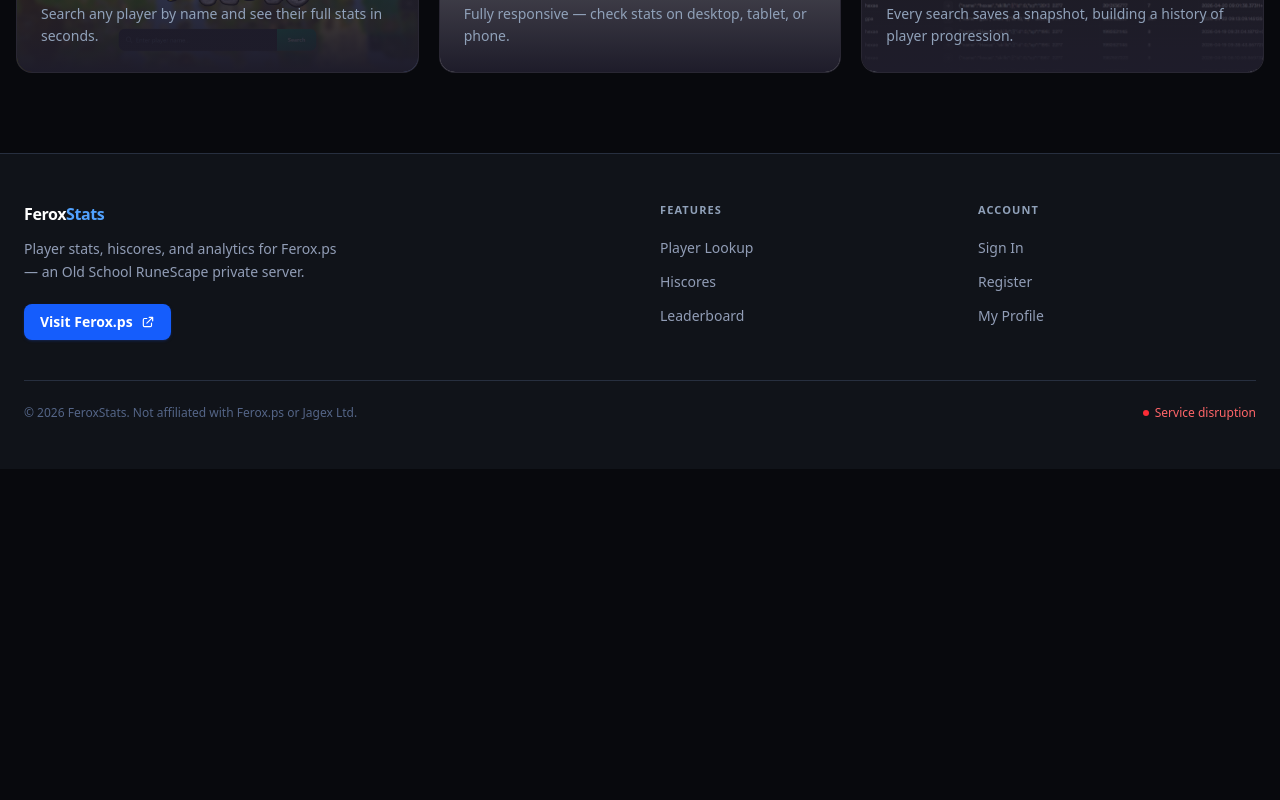
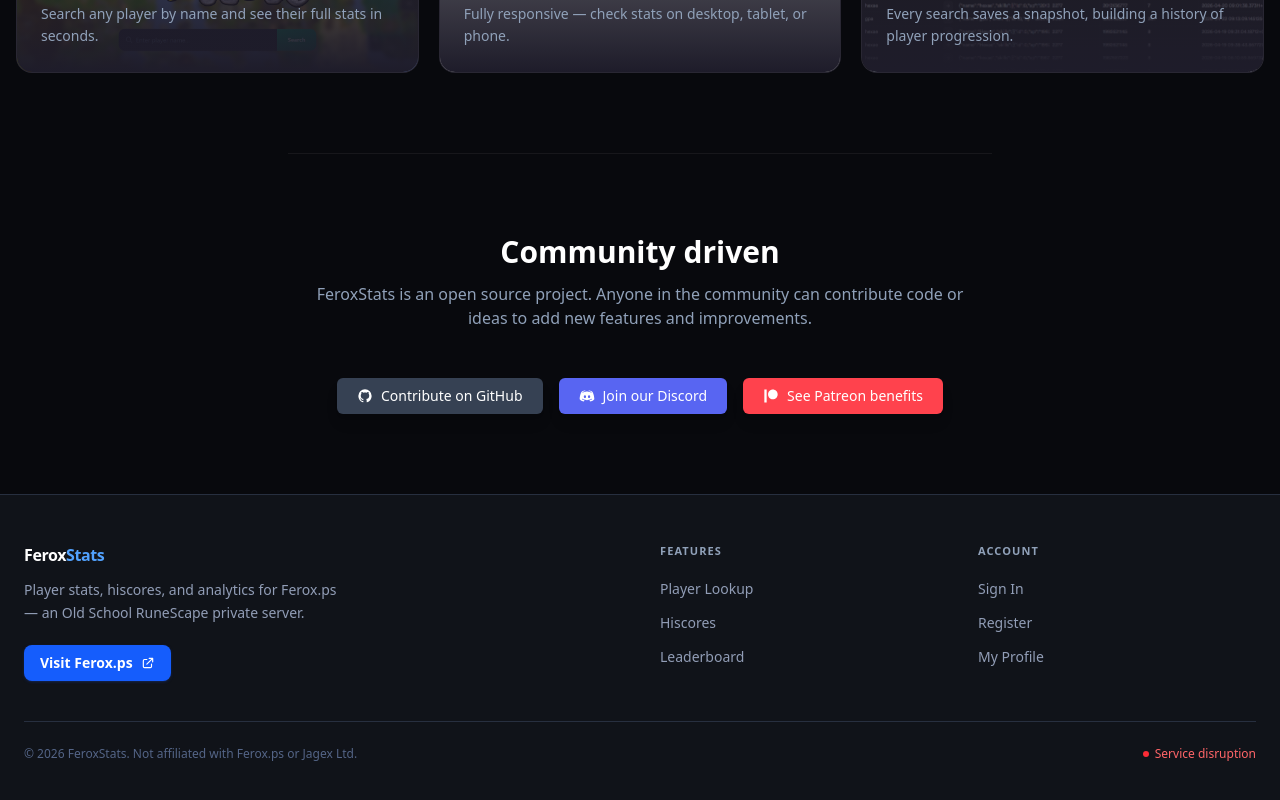
Before and after one commit to Hexae/FeroxStats, a Next.js app: page / in a window 1280 px wide. Shown: the part 1312-2112 px from the top of the page. Before the commit the page ends 1781 px from the top, so only its background shows below. Built offline with nearby package versions, Linux system fonts and the light colour scheme; no server answers; grey boxes are pictures that could not be loaded.

Commit message:
feat: add community driven section with contribution links

```diff
--- a/components/HomeClient.tsx
+++ b/components/HomeClient.tsx
@@ -254,6 +254,54 @@
           ))}
         </div>
       </section>
+
+      {/* ── Community Driven ── */}
+      <section className="max-w-7xl mx-auto px-4 py-20 border-t border-white/[0.06]">
+        <div className="text-center mb-12">
+          <h2 className="text-3xl font-extrabold text-white mb-3">Community driven</h2>
+          <p className="text-slate-400 max-w-2xl mx-auto">
+            FeroxStats is an open source project. Anyone in the community can contribute code or ideas to add new features and improvements.
+          </p>
+        </div>
+
+        <div className="flex flex-col md:flex-row items-center justify-center gap-4">
+          <a
+            href="https://github.com/Hexae/RSPS_Stats"
+            target="_blank"
+            rel="noopener noreferrer"
+            className="inline-flex gap-x-2 items-center whitespace-nowrap justify-center px-5 h-9 rounded-md text-sm font-medium transition-colors bg-gray-700 text-white hover:bg-gray-600 active:opacity-80 shadow-lg"
+          >
+            <svg xmlns="http://www.w3.org/2000/svg" viewBox="0 0 24 24" className="w-4 h-4" fill="currentColor">
+              <path d="M12 2A10 10 0 0 0 2 12c0 4.42 2.87 8.17 6.84 9.5.5.08.66-.23.66-.5v-1.69c-2.77.6-3.36-1.34-3.36-1.34-.46-1.16-1.11-1.47-1.11-1.47-.91-.62.07-.6.07-.6 1 .07 1.53 1.03 1.53 1.03.87 1.52 2.34 1.07 2.91.83.09-.65.35-1.09.63-1.34-2.22-.25-4.55-1.11-4.55-4.92 0-1.11.38-2 1.03-2.71-.1-.25-.45-1.29.1-2.64 0 0 .84-.27 2.75 1.02.79-.22 1.65-.33 2.5-.33.85 0 1.71.11 2.5.33 1.91-1.29 2.75-1.02 2.75-1.02.55 1.35.2 2.39.1 2.64.65.71 1.03 1.6 1.03 2.71 0 3.82-2.34 4.66-4.57 4.91.36.31.69.92.69 1.85V21c0 .27.16.59.67.5C19.14 20.16 22 16.42 22 12A10 10 0 0 0 12 2Z" />
+            </svg>
+            Contribute on GitHub
+          </a>
+
+          <a
+            href="https://discord.com/invite/feroxps"
+            target="_blank"
+            rel="noopener noreferrer"
+            className="inline-flex gap-x-2 items-center whitespace-nowrap justify-center px-5 h-9 rounded-md text-sm font-medium transition-colors bg-[#5865F2] text-white hover:bg-[#4752C4] active:opacity-80 shadow-lg"
+          >
+            <svg xmlns="http://www.w3.org/2000/svg" viewBox="0 0 24 24" className="w-4 h-4" fill="currentColor">
+              <path d="M19.953 5.672c-1.906-1.53-4.918-1.79-5.047-1.8a.48.48 0 0 0-.473.281c-.004.012-.07.164-.145.398 1.258.21 2.805.64 4.207 1.508a.48.48 0 0 1-.254.887.475.475 0 0 1-.254-.074c-2.402-1.492-5.4-1.566-5.988-1.566S8.414 5.38 6.012 6.87a.48.48 0 0 1-.66-.152.478.478 0 0 1 .156-.66C6.906 5.19 8.453 4.762 9.71 4.55l-.145-.398a.472.472 0 0 0-.473-.28c-.13.012-3.14.27-5.07 1.824C3.016 6.625 1 12.074 1 16.78a.49.49 0 0 0 .063.238c1.39 2.445 5.184 3.082 6.05 3.113a.482.482 0 0 0 .402-.2l.875-1.203c-2.36-.61-3.566-1.645-3.633-1.703-.2-.176-.22-.477-.043-.676s.477-.22.672-.043c.03.027 2.25 1.9 6.613 1.9 4.37 0 6.6-1.895 6.613-1.9a.476.476 0 0 1 .632.715c-.07.063-1.277 1.098-3.637 1.707l.875 1.203c.1.125.234.195.387.195.883-.027 4.676-.664 6.066-3.11a.492.492 0 0 0 .063-.238c0-4.707-2.016-10.156-3.047-11.11zM8.89 14.87c-.922 0-1.672-.86-1.672-1.914s.746-1.914 1.672-1.914 1.676.86 1.676 1.914-.75 1.914-1.676 1.914zm6.22 0c-.926 0-1.676-.86-1.676-1.914s.75-1.914 1.676-1.914 1.672.86 1.672 1.914-.75 1.914-1.672 1.914zm0 0" />
+            </svg>
+            Join our Discord
+          </a>
+
+          <a
+            href="https://patreon.com/feroxstats"
+            target="_blank"
+            rel="noopener noreferrer"
+            className="inline-flex gap-x-2 items-center whitespace-nowrap justify-center px-5 h-9 rounded-md text-sm font-medium transition-colors bg-[#FF424D] text-white hover:bg-[#E63539] active:opacity-80 shadow-lg"
+          >
+            <svg xmlns="http://www.w3.org/2000/svg" viewBox="0 0 24 24" className="w-4 h-4" fill="currentColor">
+              <path d="M14.82 2.41c3.96 0 7.18 3.24 7.18 7.21 0 3.96-3.22 7.18-7.18 7.18-3.97 0-7.21-3.22-7.21-7.18 0-3.97 3.24-7.21 7.21-7.21M2 21.6h3.5V2.41H2V21.6Z" />
+            </svg>
+            See Patreon benefits
+          </a>
+        </div>
+      </section>
     </div>
   );
 }
```
